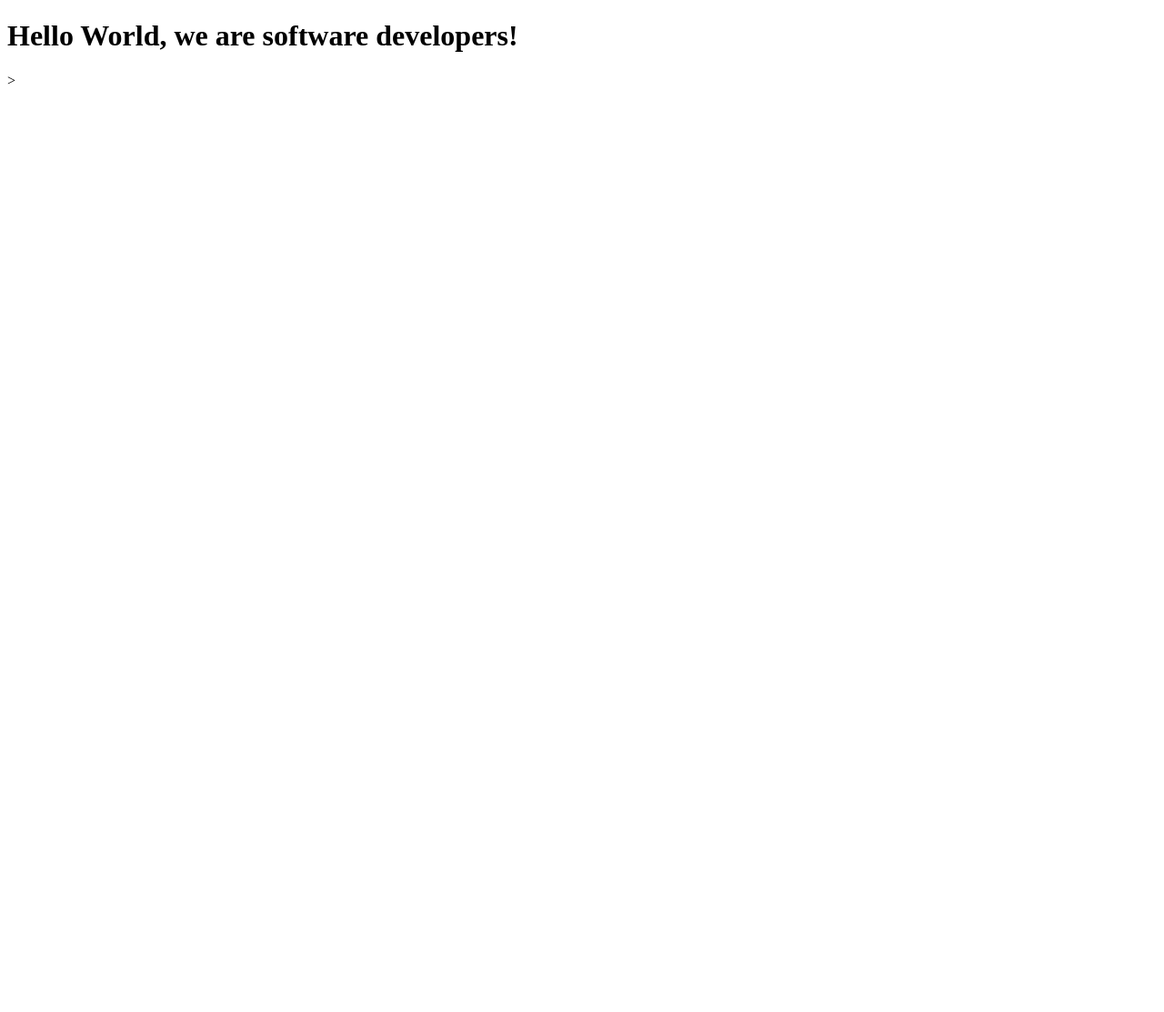
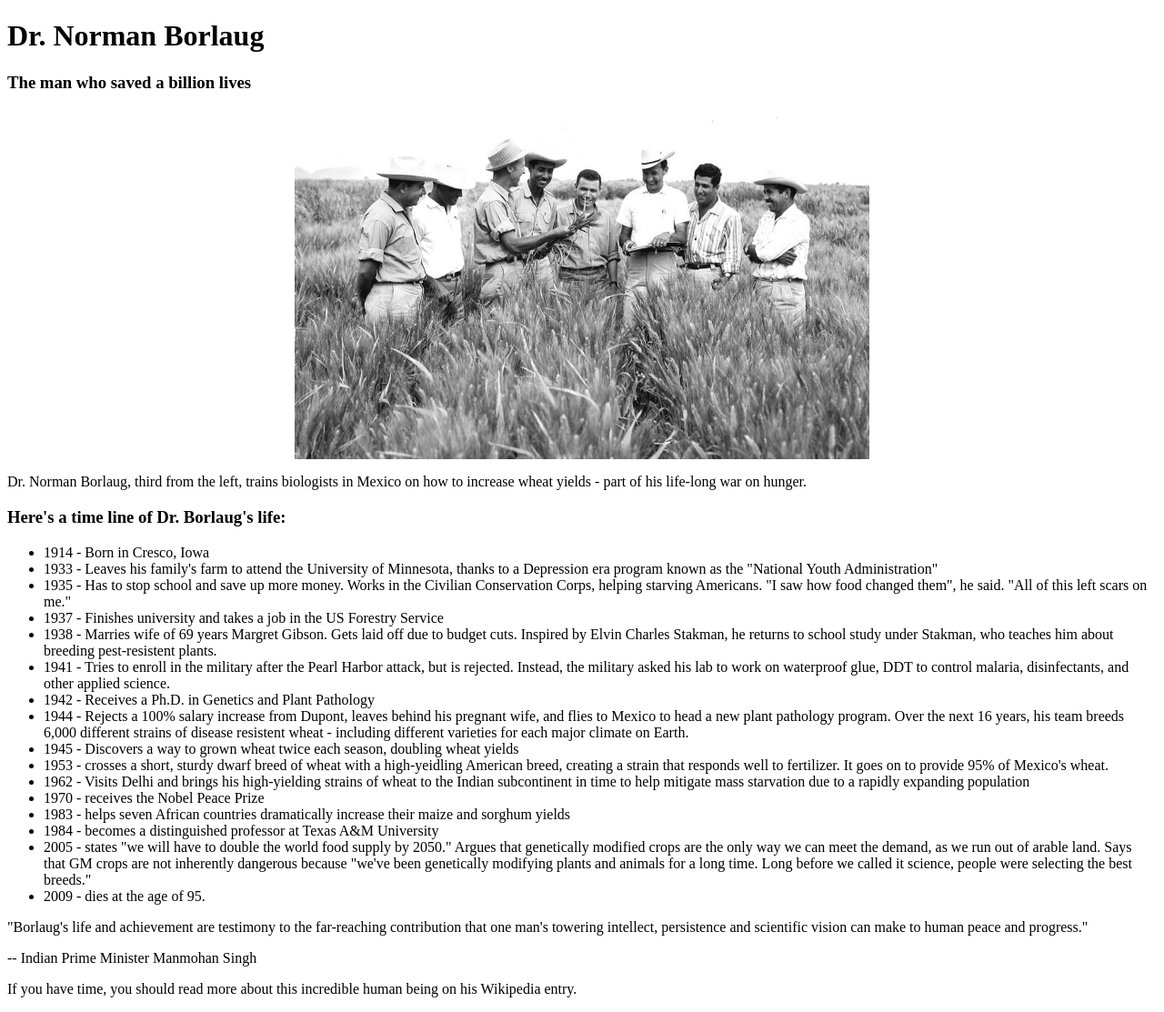
Before and after one commit to enaburekhan/microverse1, a plain HTML site: page index.html in a window 1280 px wide. Shown: the whole page at 91% size. Before the commit the page ends 800 px from the top, so only its background shows below. Drawn offline with Linux system fonts and the light colour scheme.

Commit message:
Add files via upload

```diff
--- a/index.html
+++ b/index.html
@@ -1,8 +1,42 @@
 <!DOCTYPE html>
 <html>
     <head>
+        <link rel="stylesheet" href="style.css">
     </head>
     <body>
-        <h1>Hello World, we are software developers!</h1>
+        <h1 id="title">Dr. Norman Borlaug</h1>
+        <h3>The man who saved a billion lives</h3>
+        <div id="img-div">
+            <img src="image1.jpg" alt="Image" class="responsive">
+            <p id="img-caption">Dr. Norman Borlaug, third from the left, trains biologists in Mexico on how to increase wheat yields - part of his life-long war on hunger.</p>
+        </div>
+
+        <h3>Here's a time line of Dr. Borlaug's life:</h3>
+        <ul id="tribute-info" >
+            <li>1914 - Born in Cresco, Iowa</li>
+            <li>1933 - Leaves his family's farm to attend the University of Minnesota, thanks to a Depression era program known as the "National Youth Administration"</li>
+            <li>1935 - Has to stop school and save up more money. Works in the Civilian Conservation Corps, helping starving Americans. "I saw how food changed them", he said. "All of this left scars on me."</li>
+            <li>1937 - Finishes university and takes a job in the US Forestry Service</li>
+            <li>1938 - Marries wife of 69 years Margret Gibson. Gets laid off due to budget cuts. Inspired by Elvin Charles Stakman, he returns to school study under Stakman, who teaches him about breeding pest-resistent plants.           </li>
+            <li>1941 - Tries to enroll in the military after the Pearl Harbor attack, but is rejected. Instead, the military asked his lab to work on waterproof glue, DDT to control malaria, disinfectants, and other applied science.</li>
+            <li>1942 - Receives a Ph.D. in Genetics and Plant Pathology</li>
+            <li>1944 - Rejects a 100% salary increase from Dupont, leaves behind his pregnant wife, and flies to Mexico to head a new plant pathology program. Over the next 16 years, his team breeds 6,000 different strains of disease resistent wheat - including different varieties for each major climate on Earth.</li>
+            <li>1945 - Discovers a way to grown wheat twice each season, doubling wheat yields</li>
+            <li>1953 - crosses a short, sturdy dwarf breed of wheat with a high-yeidling American breed, creating a strain that responds well to fertilizer. It goes on to provide 95% of Mexico's wheat.</li>
+            <li>1962 - Visits Delhi and brings his high-yielding strains of wheat to the Indian subcontinent in time to help mitigate mass starvation due to a rapidly expanding population</li>
+            <li>1970 - receives the Nobel Peace Prize</li>
+            <li>1983 - helps seven African countries dramatically increase their maize and sorghum yields</li>
+            <li>1984 - becomes a distinguished professor at Texas A&M University</li>
+            <li>2005 - states "we will have to double the world food supply by 2050." Argues that genetically modified crops are the only way we can meet the demand, as we run out of arable land. Says that GM crops are not inherently dangerous because "we've been genetically modifying plants and animals for a long time. Long before we called it science, people were selecting the best breeds."</li>
+            <li>2009 - dies at the age of 95.</li>
+        </ul>
+
+        <p>"Borlaug's life and achievement are testimony to the far-reaching contribution that one man's towering intellect, persistence and scientific vision can make to human peace and progress."
+
+           </p>
+           <p> -- Indian Prime Minister Manmohan Singh</p>
+
+           <p>If you have time, you should read more about this incredible human being on his <a id="tribute-link" target="_blank">Wikipedia entry.</a></p>
+
     </body>
-</html>>
+</html>
--- /dev/null
+++ b/style.css
@@ -0,0 +1,22 @@
+#main{
+
+}
+#title{
+
+}
+
+#img-div{
+
+}
+#img-caption{
+
+}
+#tribute-link{
+
+}
+
+.responsive {
+    display: block;
+    margin: auto;
+    width: 50%;
+  }
```
Also changed, not shown: image1.jpg (added).
